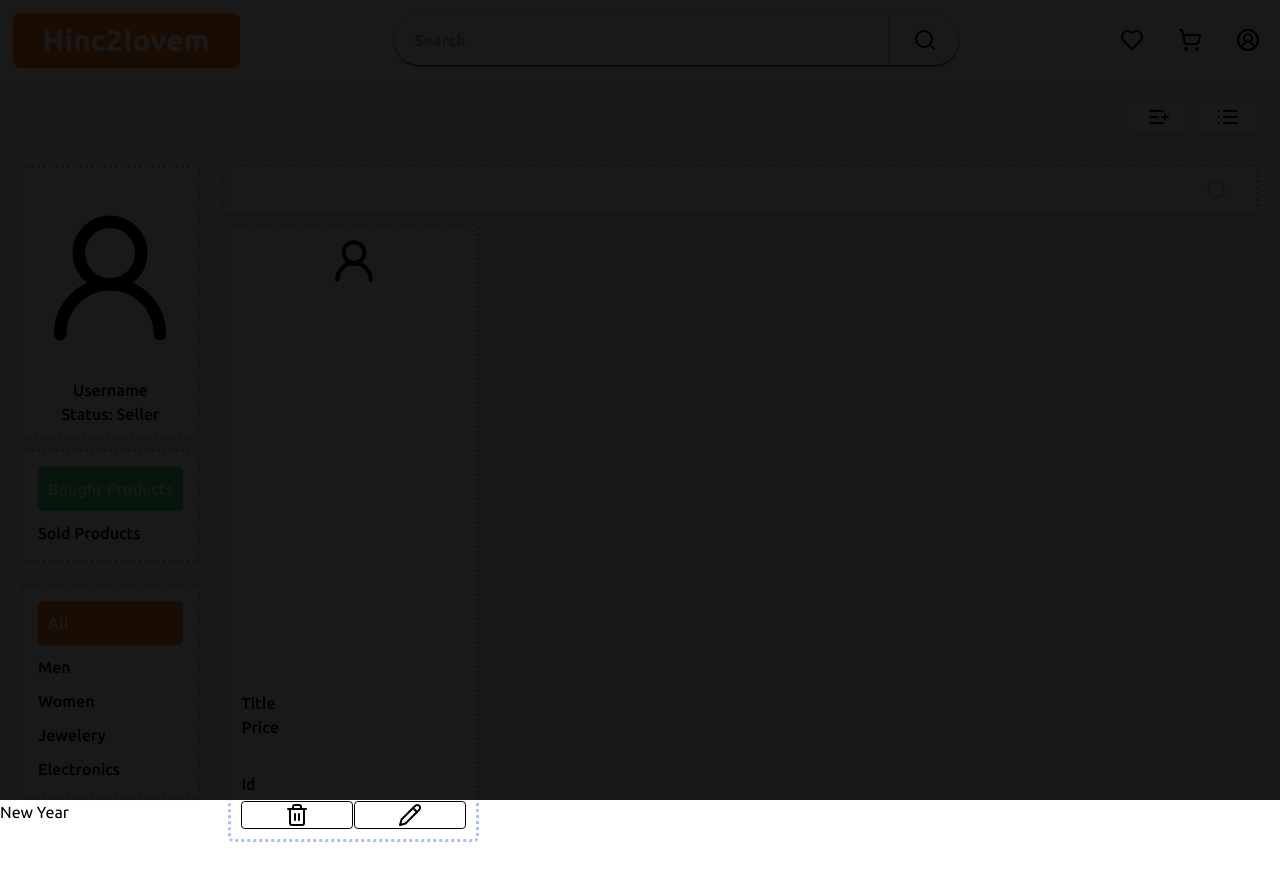
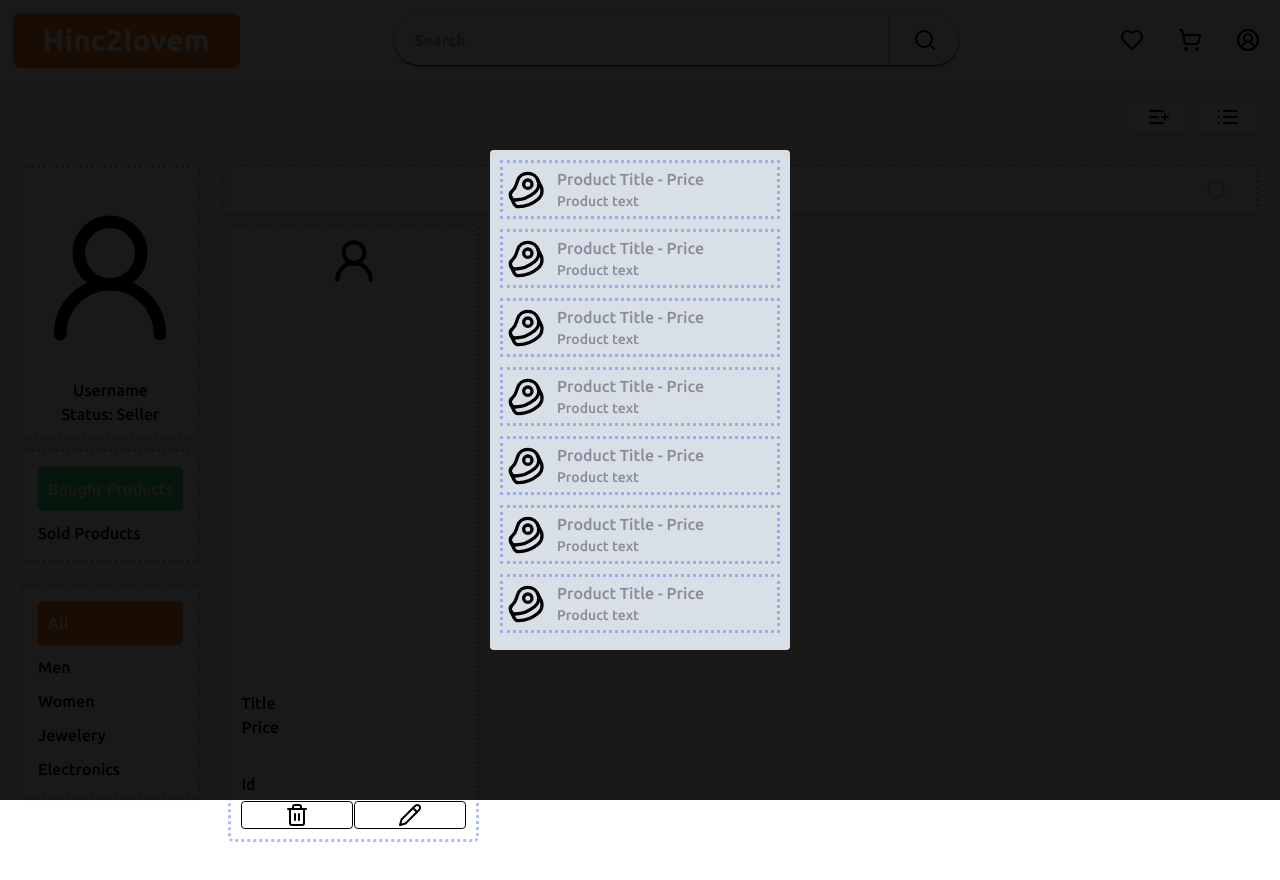
Before and after one commit to Hinc2Iovem/EcommerceFront, a React (Vite) app: page /profile/1 in a window 1280 px wide. Both pictures are taken after a click on the button 1228 px from the left and 117 px from the top of the page. Built offline with nearby package versions, Linux system fonts and the light colour scheme.

Commit message:
SellingProductListModal done

```diff
--- a/src/features/Profile/Profile.tsx
+++ b/src/features/Profile/Profile.tsx
@@ -6,6 +6,7 @@ import { CATEGORIES } from "../../const/PillsCategories";
 import LightBoxConfigure from "./LightBoxConfigure";
 import ButtonHoverPromptModal from "../shared/ButtonAsideHoverPromtModal/ButtonHoverPromptModal";
 import SearchBar from "../shared/SearchBar";
+import SellingProductsListModal from "./SellingProductsListModal";
 
 const CATEGORIES_SELLER = {
   BOUGHT_PRODUCTS: "Bought Products",
@@ -141,11 +142,7 @@ export default function Profile() {
         setIsLightBox={setIsLightBox}
       />
 
-      <aside
-        className={`${isLightBox ? "fixed z-[100] left-[1/2]" : "hidden"} `}
-      >
-        New Year
-      </aside>
+      <SellingProductsListModal isLightBox={isLightBox} />
     </>
   );
 }
--- /dev/null
+++ b/src/features/Profile/SellingProductsListModal.tsx
@@ -0,0 +1,138 @@
+import { Beef } from "lucide-react";
+import { Link } from "react-router-dom";
+
+export default function SellingProductsListModal({
+  isLightBox,
+}: {
+  isLightBox: boolean;
+}) {
+  return (
+    <aside
+      className={`${
+        isLightBox
+          ? "absolute z-[4] bg-neutral-magnolia w-[30rem] h-[50rem] top-[calc(50%-25rem)] left-[calc(50%-15rem)]"
+          : "hidden"
+      } transition-all rounded-md opacity-90 p-[1rem]`}
+    >
+      <ul className="flex flex-col gap-[1rem] h-full overflow-y-auto">
+        <li className="border-primary-pastel-blue border-[3px] border-dotted flex gap-[1rem] items-center p-[.4rem] rounded-sm">
+          <Link to="/products/:productId">
+            <Beef className="cursor-pointer hover:scale-[1.1] w-[4rem] h-[4rem]" />
+          </Link>
+          <div className="text-neutral-cool-gray font-medium">
+            <Link to="/products/:productId">
+              <h5 className="hover:text-black">
+                Product Title - <span>Price</span>
+              </h5>
+            </Link>
+            <p className="text-[1.4rem]">Product text</p>
+          </div>
+        </li>
+        <li className="border-primary-pastel-blue border-[3px] border-dotted flex gap-[1rem] items-center p-[.4rem] rounded-sm">
+          <Link to="/products/:productId">
+            <Beef className="cursor-pointer hover:scale-[1.1] w-[4rem] h-[4rem]" />
+          </Link>
+          <div className="text-neutral-cool-gray font-medium">
+            <Link to="/products/:productId">
+              <h5 className="hover:text-black">
+                Product Title - <span>Price</span>
+              </h5>
+            </Link>
+            <p className="text-[1.4rem]">Product text</p>
+          </div>
+        </li>
+        <li className="border-primary-pastel-blue border-[3px] border-dotted flex gap-[1rem] items-center p-[.4rem] rounded-sm">
+          <Link to="/products/:productId">
+            <Beef className="cursor-pointer hover:scale-[1.1] w-[4rem] h-[4rem]" />
+          </Link>
+          <div className="text-neutral-cool-gray font-medium">
+            <Link to="/products/:productId">
+              <h5 className="hover:text-black">
+                Product Title - <span>Price</span>
+              </h5>
+            </Link>
+            <p className="text-[1.4rem]">Product text</p>
+          </div>
+        </li>
+        <li className="border-primary-pastel-blue border-[3px] border-dotted flex gap-[1rem] items-center p-[.4rem] rounded-sm">
+          <Link to="/products/:productId">
+            <Beef className="cursor-pointer hover:scale-[1.1] w-[4rem] h-[4rem]" />
+          </Link>
+          <div className="text-neutral-cool-gray font-medium">
+            <Link to="/products/:productId">
+              <h5 className="hover:text-black">
+                Product Title - <span>Price</span>
+              </h5>
+            </Link>
+            <p className="text-[1.4rem]">Product text</p>
+          </div>
+        </li>
+        <li className="border-primary-pastel-blue border-[3px] border-dotted flex gap-[1rem] items-center p-[.4rem] rounded-sm">
+          <Link to="/products/:productId">
+            <Beef className="cursor-pointer hover:scale-[1.1] w-[4rem] h-[4rem]" />
+          </Link>
+          <div className="text-neutral-cool-gray font-medium">
+            <Link to="/products/:productId">
+              <h5 className="hover:text-black">
+                Product Title - <span>Price</span>
+              </h5>
+            </Link>
+            <p className="text-[1.4rem]">Product text</p>
+          </div>
+        </li>
+        <li className="border-primary-pastel-blue border-[3px] border-dotted flex gap-[1rem] items-center p-[.4rem] rounded-sm">
+          <Link to="/products/:productId">
+            <Beef className="cursor-pointer hover:scale-[1.1] w-[4rem] h-[4rem]" />
+          </Link>
+          <div className="text-neutral-cool-gray font-medium">
+            <Link to="/products/:productId">
+              <h5 className="hover:text-black">
+                Product Title - <span>Price</span>
+              </h5>
+            </Link>
+            <p className="text-[1.4rem]">Product text</p>
+          </div>
+        </li>
+        <li className="border-primary-pastel-blue border-[3px] border-dotted flex gap-[1rem] items-center p-[.4rem] rounded-sm">
+          <Link to="/products/:productId">
+            <Beef className="cursor-pointer hover:scale-[1.1] w-[4rem] h-[4rem]" />
+          </Link>
+          <div className="text-neutral-cool-gray font-medium">
+            <Link to="/products/:productId">
+              <h5 className="hover:text-black">
+                Product Title - <span>Price</span>
+              </h5>
+            </Link>
+            <p className="text-[1.4rem]">Product text</p>
+          </div>
+        </li>
+        <li className="border-primary-pastel-blue border-[3px] border-dotted flex gap-[1rem] items-center p-[.4rem] rounded-sm">
+          <Link to="/products/:productId">
+            <Beef className="cursor-pointer hover:scale-[1.1] w-[4rem] h-[4rem]" />
+          </Link>
+          <div className="text-neutral-cool-gray font-medium">
+            <Link to="/products/:productId">
+              <h5 className="hover:text-black">
+                Product Title - <span>Price</span>
+              </h5>
+            </Link>
+            <p className="text-[1.4rem]">Product text</p>
+          </div>
+        </li>
+        <li className="border-primary-pastel-blue border-[3px] border-dotted flex gap-[1rem] items-center p-[.4rem] rounded-sm">
+          <Link to="/products/:productId">
+            <Beef className="cursor-pointer hover:scale-[1.1] w-[4rem] h-[4rem]" />
+          </Link>
+          <div className="text-neutral-cool-gray font-medium">
+            <Link to="/products/:productId">
+              <h5 className="hover:text-black">
+                Product Title - <span>Price</span>
+              </h5>
+            </Link>
+            <p className="text-[1.4rem]">Product text</p>
+          </div>
+        </li>
+      </ul>
+    </aside>
+  );
+}
```
